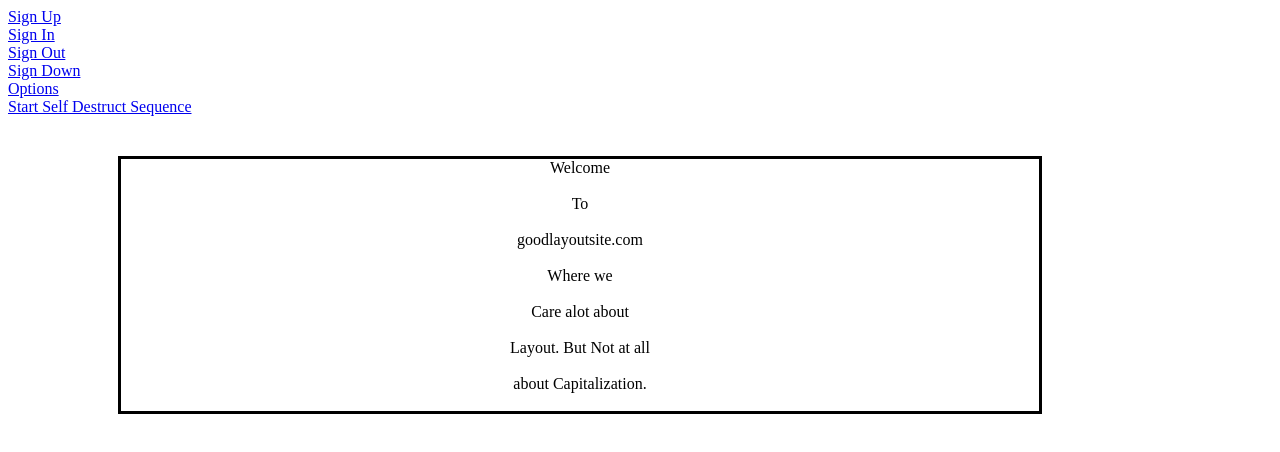
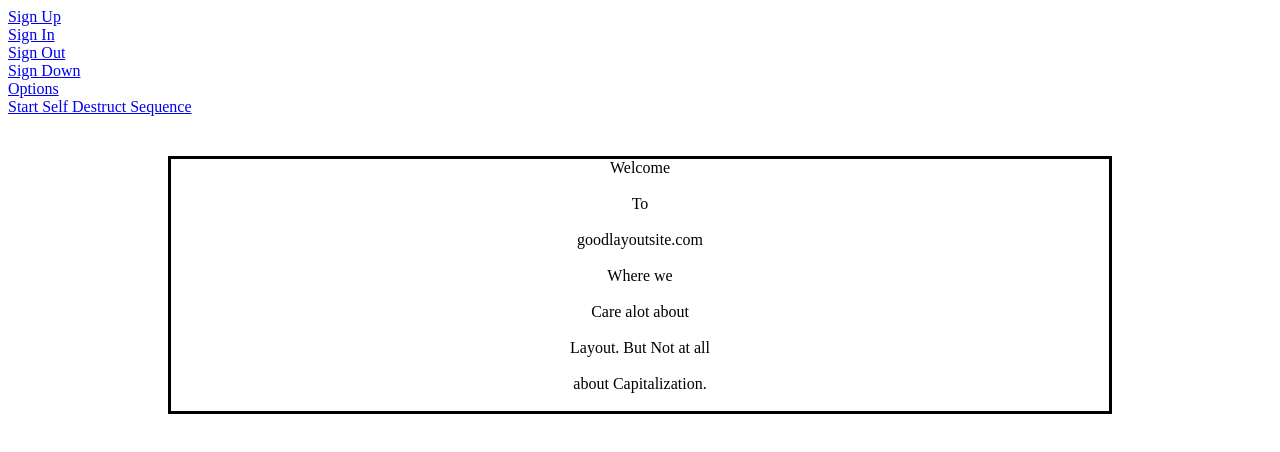
Before and after one commit to graholm/layoutchallenge1, a plain HTML site: page index.html in a window 1280 px wide. Shown: the top 452 px of the page. Drawn offline with Linux system fonts and the light colour scheme; a script that the page names is missing.

Commit message:
Classadoo autocommit

```diff
--- a/style.css
+++ b/style.css
@@ -12,8 +12,8 @@
   border: 3px solid black;
   margin-top: 40px;
   margin-bottom: 3000px;
-  margin-right: 230px;
-  margin-left: 110px;
+  margin-right: 160px;
+  margin-left: 160px;
 }
 
 .main-page-item {
```
Also changed, not shown: index.html (+1 -0 lines).
